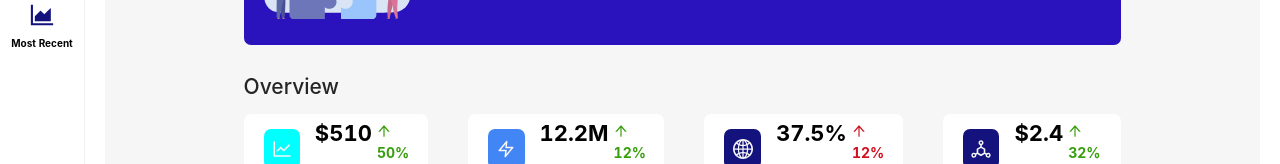
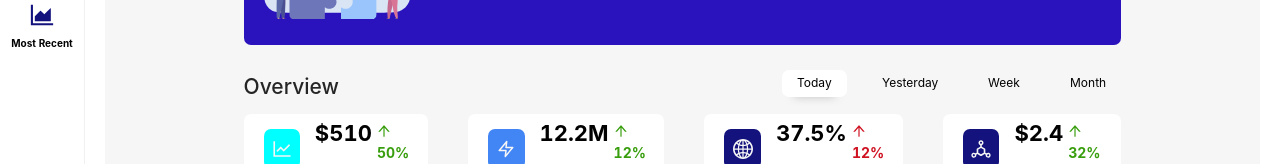
Before and after one commit to Manny91/hacker-news, a React (Create React App) app: page /most-recent in a window 1280 px wide. Shown: the part 163-327 px from the top of the page. Built offline with nearby package versions, Linux system fonts and the light colour scheme; no server answers.

Commit message:
added button time filters just stetically they wont work

```diff
--- a/src/stories-module/top-stories/top-stories-dashboard.component.tsx
+++ b/src/stories-module/top-stories/top-stories-dashboard.component.tsx
@@ -94,7 +94,16 @@ const TopStoriesDashboardComponent = ({
       <PageTopContent>
         <PageBanner />
         <PageOverview>
-          <h2>Overview</h2>
+          <OverviewWrapper>
+            <h2>Overview</h2>
+            <div>
+              <TimeFilterButton className="active">Today</TimeFilterButton>
+              <TimeFilterButton>Yesterday</TimeFilterButton>
+              <TimeFilterButton>Week</TimeFilterButton>
+              <TimeFilterButton>Month</TimeFilterButton>
+            </div>
+          </OverviewWrapper>
+
           <ListCards />
         </PageOverview>
         <Divider></Divider>
@@ -157,7 +166,30 @@ const PageTopContent = styled.div`
 const PageOverview = styled.div`
   margin: 0px;
 `;
+const OverviewWrapper = styled.div`
+  display: flex;
+  justify-content: space-between;
+`;
 
+const TimeFilterButton = styled.button`
+  border: 0px;
+  border-radius: ${(props) => props.theme.borders.normal};
+  margin-left: ${(props) => props.theme.spacing.md};
+  padding: 4px 15px;
+  font-size: 12px;
+  background-color: ${(props) => props.theme.colors.almostWhite};
+  transform: perspective(1px) translateZ(0);
+  transition-duration: 0.3s;
+  transition-property: box-shadow;
+  cursor: pointer;
+  color: ${(props) => props.theme.colors.nearlyBlack};
+  &:hover,
+  &.active {
+    background-color: white;
+    transform: perspective(1px) translateZ(0);
+    box-shadow: 0 10px 10px -12px rgba(0, 0, 0, 0.5);
+  }
+`;
 const TimeDisplay = styled.div`
   width: 100px;
 `;
```
